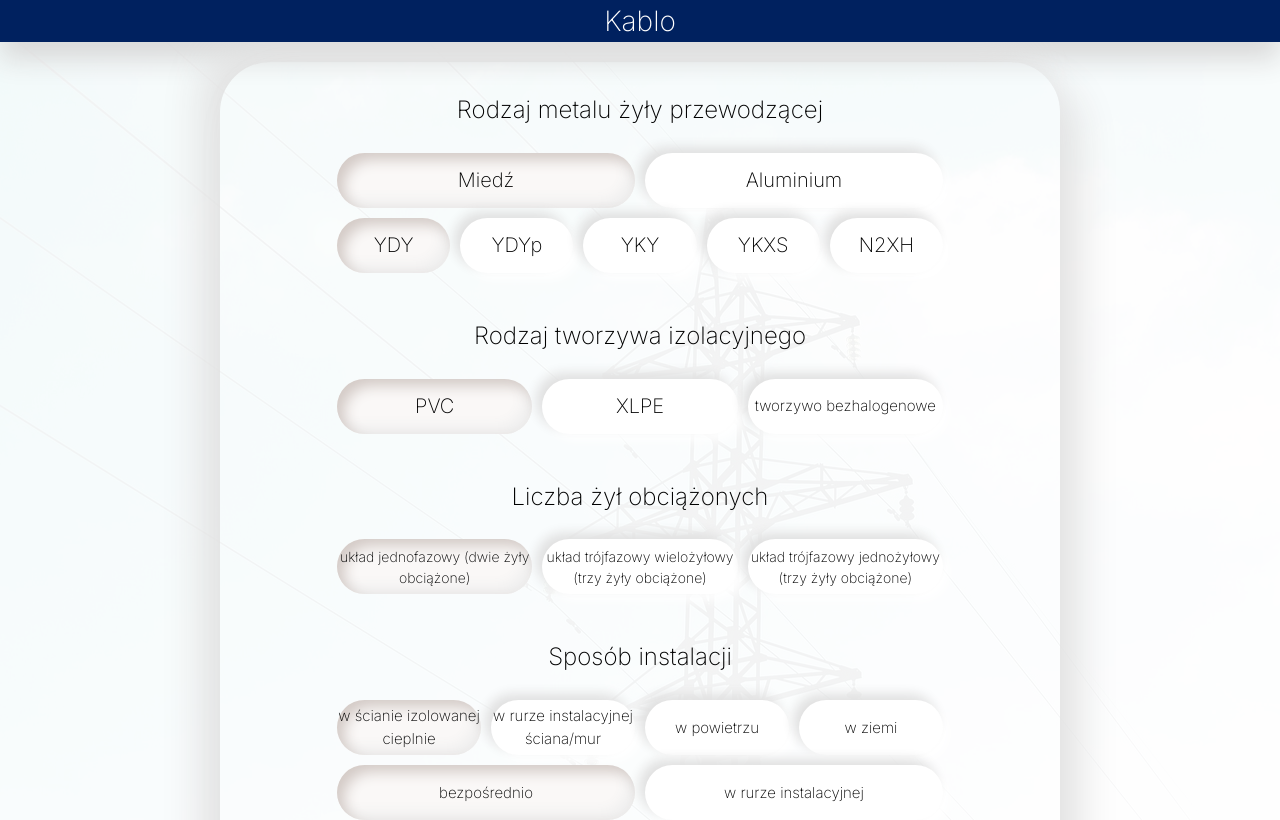
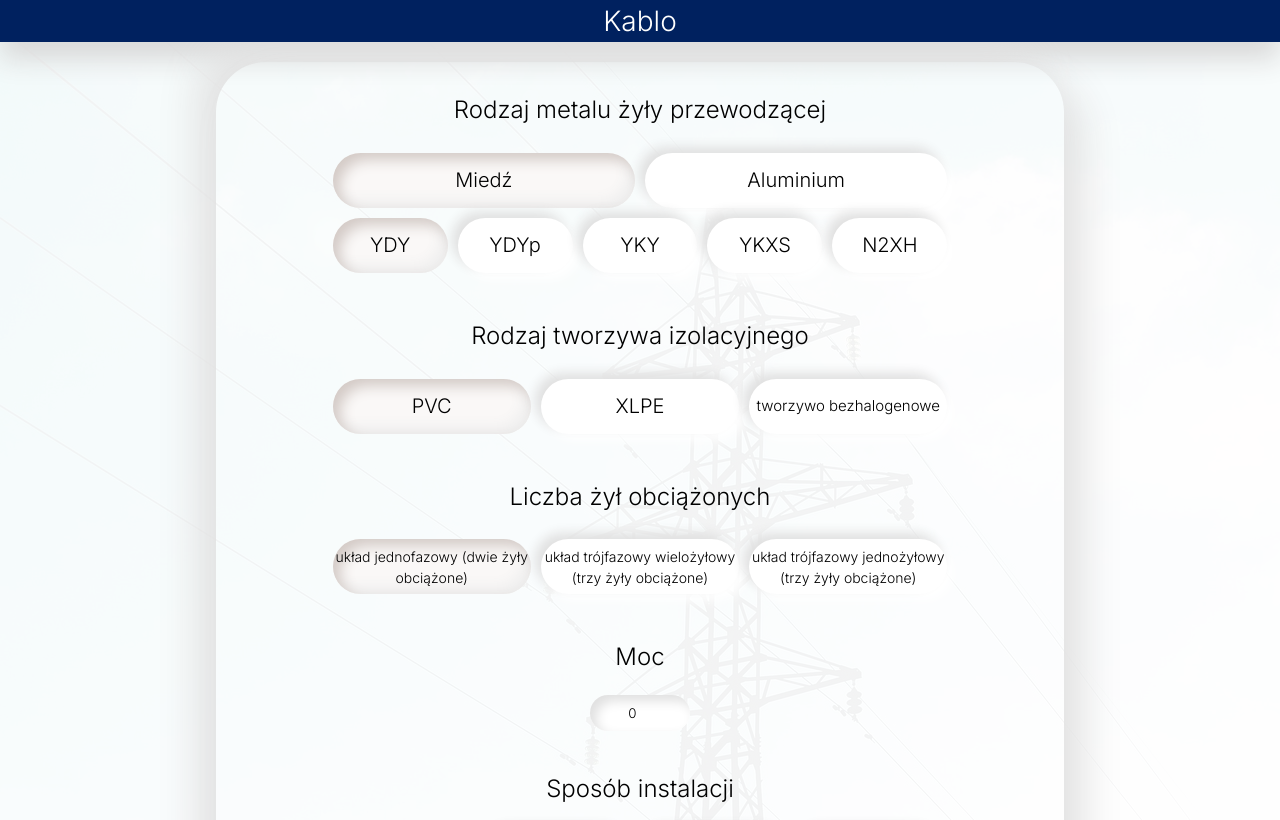
Before and after one commit to m60mor/hackaton-frontend, a React (Vite) app: page / in a window 1280 px wide. Shown: the top 820 px of the page. Built offline with nearby package versions, Linux system fonts and the light colour scheme.

Commit message:
Adding power

```diff
--- a/index.html
+++ b/index.html
@@ -7,7 +7,7 @@
     <link rel="preconnect" href="https://fonts.googleapis.com" />
     <link rel="preconnect" href="https://fonts.gstatic.com" crossorigin />
     <link
-      href="https://fonts.googleapis.com/css2?family=Inter:wght@200&display=swap"
+      href="https://fonts.googleapis.com/css2?family=Inter:wght@300&display=swap"
       rel="stylesheet"
     />
     <title>hackaton</title>
--- /dev/null
+++ b/src/components/Moc/Moc.tsx
@@ -0,0 +1,23 @@
+import { ChangeEvent, ReactElement, useState} from 'react';
+interface Iprops {
+  handleDataChange: (value: string | number, index: number) => void,
+  dataArray: (string | number)[],
+}
+export default function Moc({
+  handleDataChange,
+  dataArray,
+}: Iprops): ReactElement {
+  const [moc, setMoc] = useState<number>(Number(dataArray[7]));
+  function handleMocChange(event: ChangeEvent<HTMLInputElement>): void {
+    setMoc(Number(event.target.value));
+    handleDataChange(Number(event.target.value), 7);
+  }
+
+  return (
+    <div className='form-major'>
+      <h2>Moc</h2>
+      {/* <label htmlFor="przekrój">Temperatura:</label> */}
+      <input className='input-number' type="number" value={moc} onChange={handleMocChange} />
+    </div>
+  );
+}
--- a/src/pages/homepage/Homepage.tsx
+++ b/src/pages/homepage/Homepage.tsx
@@ -3,6 +3,7 @@ import Header from '../../components/header/Header';
 import RodzajMetalu from '../../components/RodzajMetalu/RodzajMetalu';
 import Izolacja from '../../components/Izolacja/Izolacja';
 import Żyły from '../../components/Żyły/Żyły';
+import Moc from '../../components/Moc/Moc';
 import Instalacja from '../../components/Instalacja/Instalacja';
 import Temperatura from '../../components/Temperatura/Temperatura';
 import Rezystencja from '../../components/Rezystencja/Rezystencja';
@@ -11,8 +12,8 @@ import ShowResults from '../../components/ShowResults/ShowResults';
 
 export default function Homepage() {
     const [IsCalculated, setIsCalculated] = useState<Boolean>(false)
-    const [data, setData] = useState<(string | number)[]>(['YDY', 'a', 'a', 0, 'A1', 0, 0.5])
-    const [dataArray, setDataArray] = useState<(string | number)[]>(['YDY', 'a', 'a', 0, 'A1', 30, 0.5]);
+    const [data, setData] = useState<(string | number)[]>(['YDY', 'a', 'a', 0, 'A1', 0, 0.5, 0])
+    const [dataArray, setDataArray] = useState<(string | number)[]>(['YDY', 'a', 'a', 0, 'A1', 30, 0.5, 0]);
 
     async function handleSubmit(event: React.FormEvent<HTMLFormElement>) {
         event.preventDefault();
@@ -35,7 +36,7 @@ export default function Homepage() {
                 "typeOfInstalation": dataArray[4].toString(),
                 "temperature": dataArray[5].toString(),
                 "soilResistivity": dataArray[6].toString(),
-                "power": "50000",
+                "power": dataArray[7].toString(),
                 "cos": 0.8
               })
         })).json()
@@ -48,7 +49,7 @@ export default function Homepage() {
     }
 
     function returnToSelection() {
-        setDataArray((['YDY', 'a', 'a', 0, 'A1', 0, 0.5]));
+        setDataArray((['YDY', 'a', 'a', 0, 'A1', 0, 0.5, 0]));
         setIsCalculated(!IsCalculated);
     }
 
@@ -61,6 +62,7 @@ export default function Homepage() {
                 <RodzajMetalu handleDataChange={handleDataChange}/>
                 <Izolacja handleDataChange={handleDataChange}/>
                 <Żyły handleDataChange={handleDataChange}/>
+                <Moc handleDataChange={handleDataChange} dataArray={dataArray}/>
                 <Instalacja handleDataChange={handleDataChange} dataArray={dataArray}/>
                 <Temperatura handleDataChange={handleDataChange} dataArray={dataArray}/>
                 <Rezystencja handleDataChange={handleDataChange}/>
```
Also changed, not shown: src/components/Temperatura copy/Temperatura.tsx (added, +28 -0 lines).
